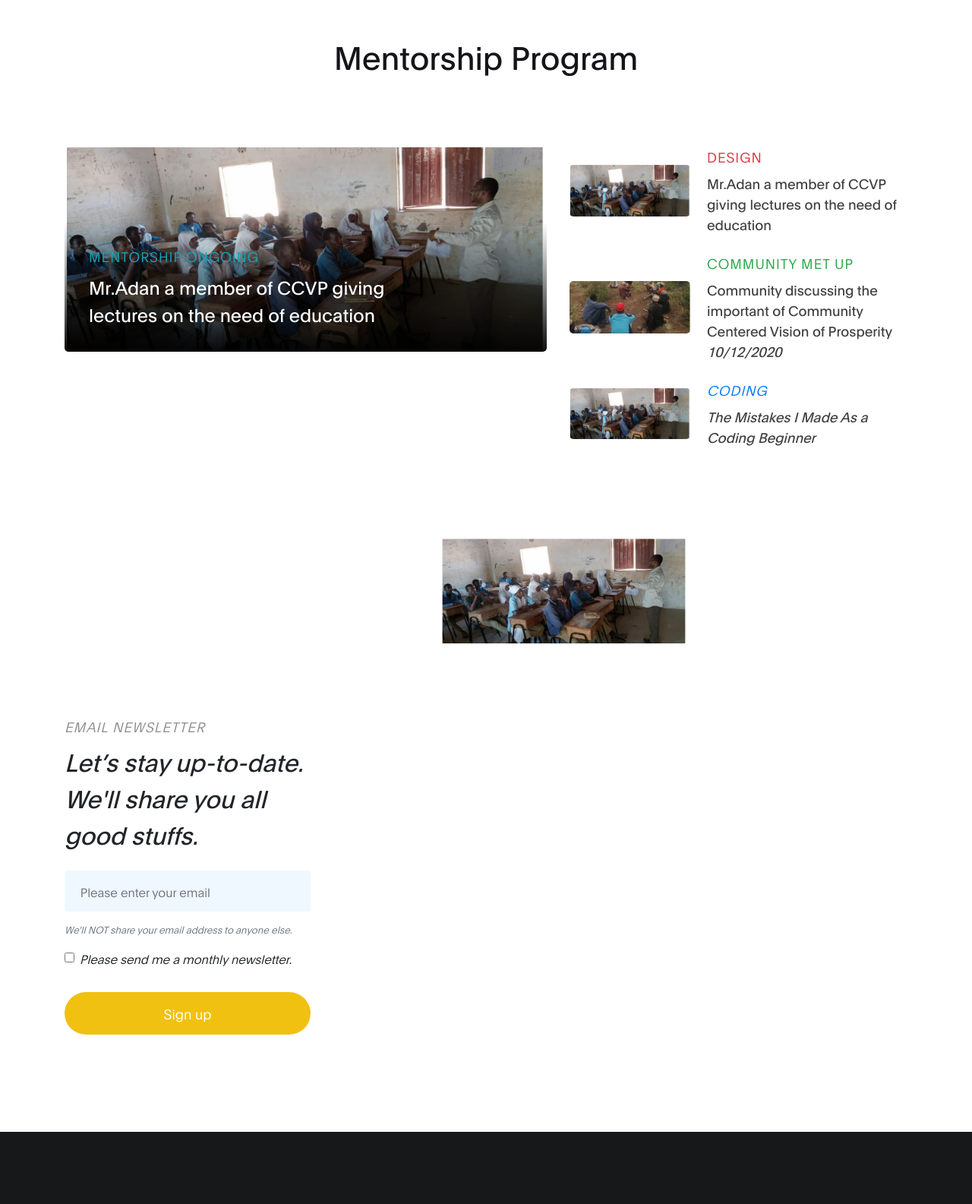
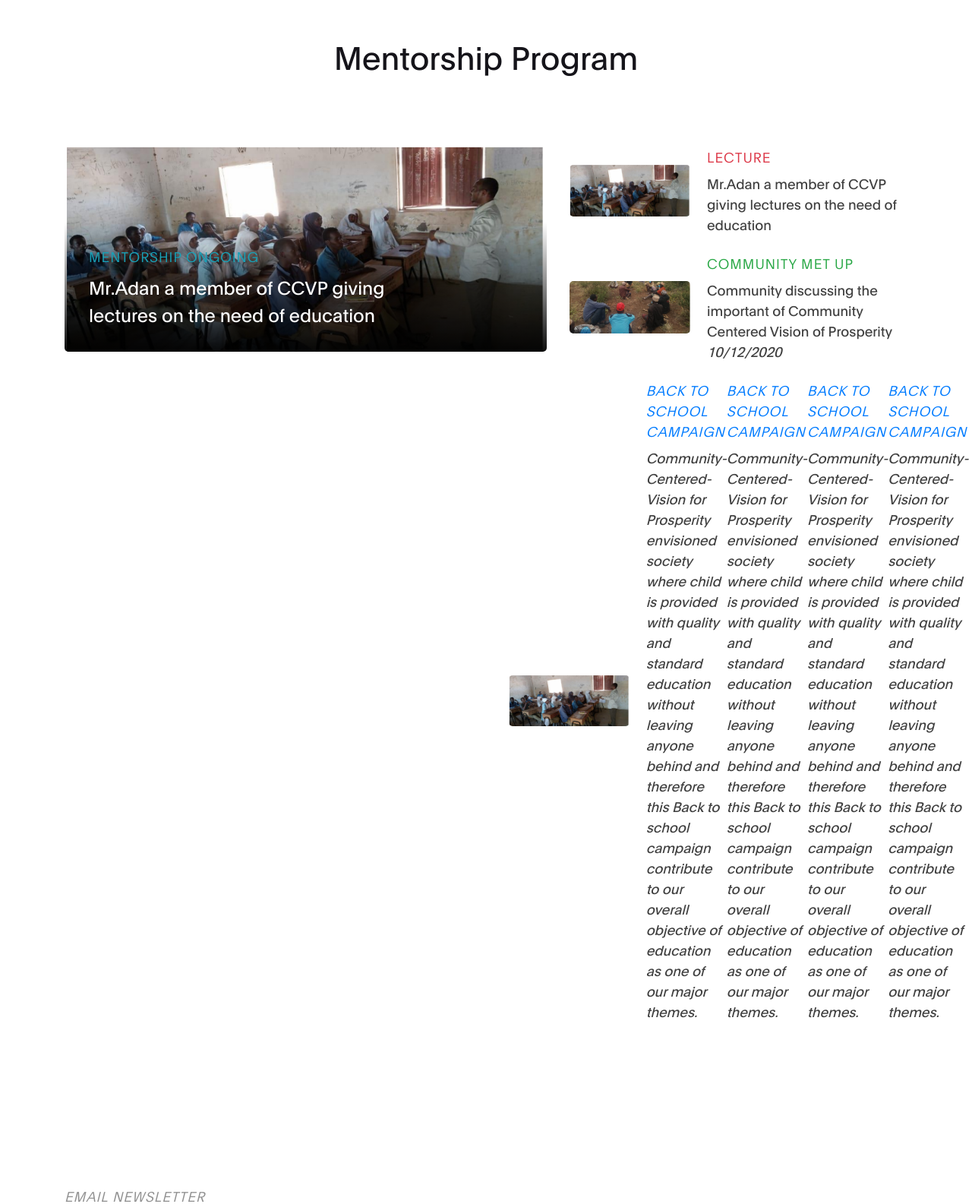
Before and after one commit to hondatechkassim/CVVP, a PHP site: page /blog.php in a window 1280 px wide. Shown: the part 182-1767 px from the top of the page at 76% size. Run offline with PHP 8.4, Linux system fonts and the light colour scheme.

Commit message:
Update blog.php

```diff
--- a/blog.php
+++ b/blog.php
@@ -89,7 +89,7 @@ https://templatemo.com/tm-538-digital-trend
                         <img src="images/abdi.png" class="img-fluid" alt="blog">
 
                         <div class="blog-info">
-                          <h4 class="blog-category text-danger">Design</h4>
+                          <h4 class="blog-category text-danger">Lecture</h4>
 
                           <h3><a href="blog-detail.php">Mr.Adan a member of CCVP giving lectures on the need of education</a></h3>
                         </div>
@@ -109,9 +109,24 @@ https://templatemo.com/tm-538-digital-trend
                         <img src="images/abdi.png" class="img-fluid" alt="blog">
 
                         <div class="blog-info">
-                          <h4 class="blog-category text-primary">Coding</h4>
+                          <h4 class="blog-category text-primary">Back to school campaign </h4>
 
-                          <h3><a href="blog-detail.php">The Mistakes I Made As a Coding Beginner</a></h3>
+                          <h3><a href="blog-detail.php">Community-Centered-Vision for Prosperity envisioned society where child is provided with quality and standard education without leaving anyone behind and therefore this Back to school campaign contribute to our overall objective of education as one of our major themes. </a></h3>
+                        </div>
+                           <div class="blog-info">
+                          <h4 class="blog-category text-primary">Back to school campaign </h4>
+
+                          <h3><a href="blog-detail.php">Community-Centered-Vision for Prosperity envisioned society where child is provided with quality and standard education without leaving anyone behind and therefore this Back to school campaign contribute to our overall objective of education as one of our major themes. </a></h3>
+                        </div>
+                           <div class="blog-info">
+                          <h4 class="blog-category text-primary">Back to school campaign </h4>
+
+                          <h3><a href="blog-detail.php">Community-Centered-Vision for Prosperity envisioned society where child is provided with quality and standard education without leaving anyone behind and therefore this Back to school campaign contribute to our overall objective of education as one of our major themes. </a></h3>
+                        </div>
+                           <div class="blog-info">
+                          <h4 class="blog-category text-primary">Back to school campaign </h4>
+
+                          <h3><a href="blog-detail.php">Community-Centered-Vision for Prosperity envisioned society where child is provided with quality and standard education without leaving anyone behind and therefore this Back to school campaign contribute to our overall objective of education as one of our major themes. </a></h3>
                         </div>
                       </div>
 
@@ -119,7 +134,7 @@ https://templatemo.com/tm-538-digital-trend
 
                     <div class="col-lg-5 ml-auto mt-5 pt-5 col-md-6 col-12">
 
-                      <img src="images/abdi.png" data-aos="fade-up" data-aos-delay="100" class="img-fluid" alt="newsletter">
+                 <!--<img src="images/abdi.png" data-aos="fade-up" data-aos-delay="100" class="img-fluid" alt="newsletter">-->
                     </div>
 
                     <div class="col-lg-5 mr-auto mt-5 pt-5 col-md-6 col-12 newsletter-form">
```
